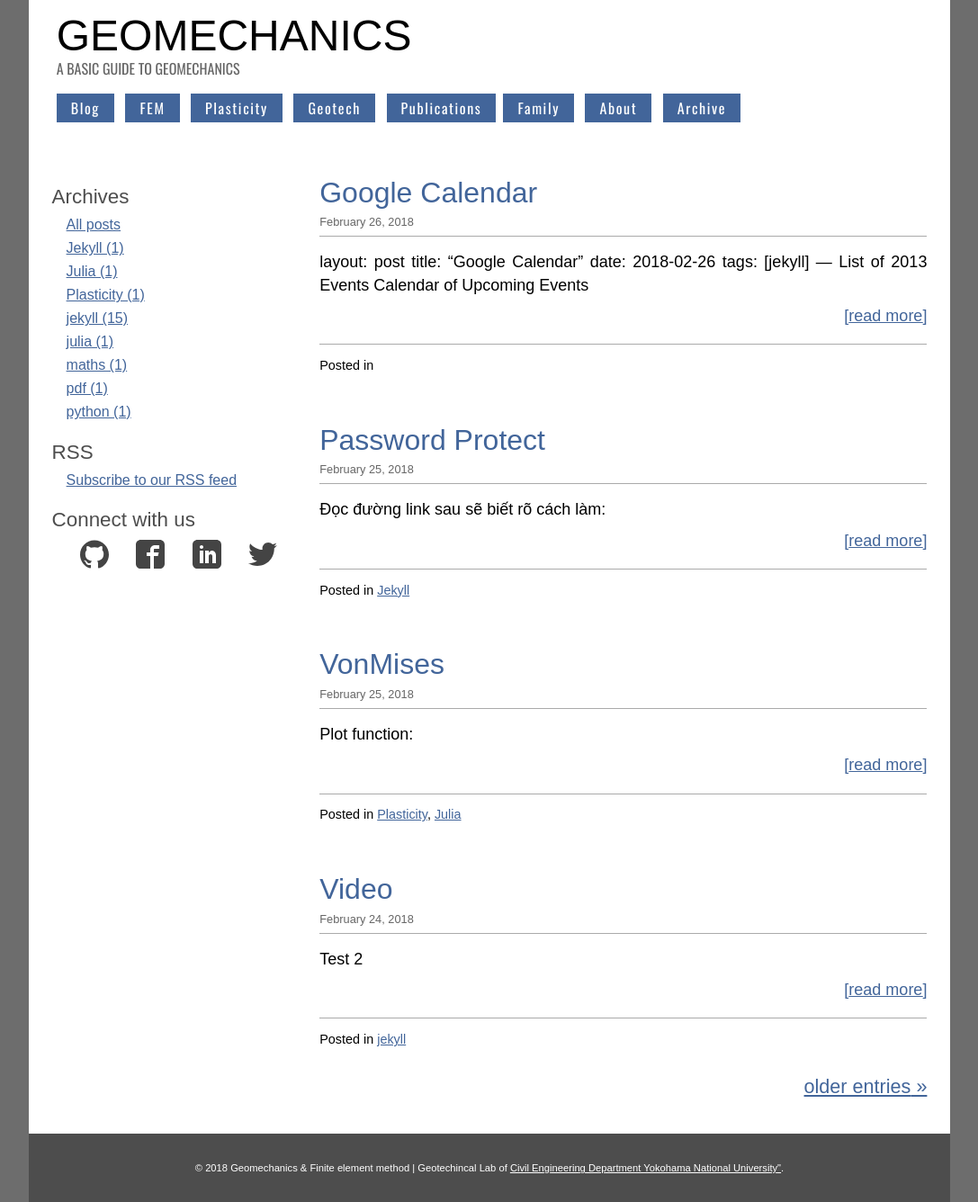
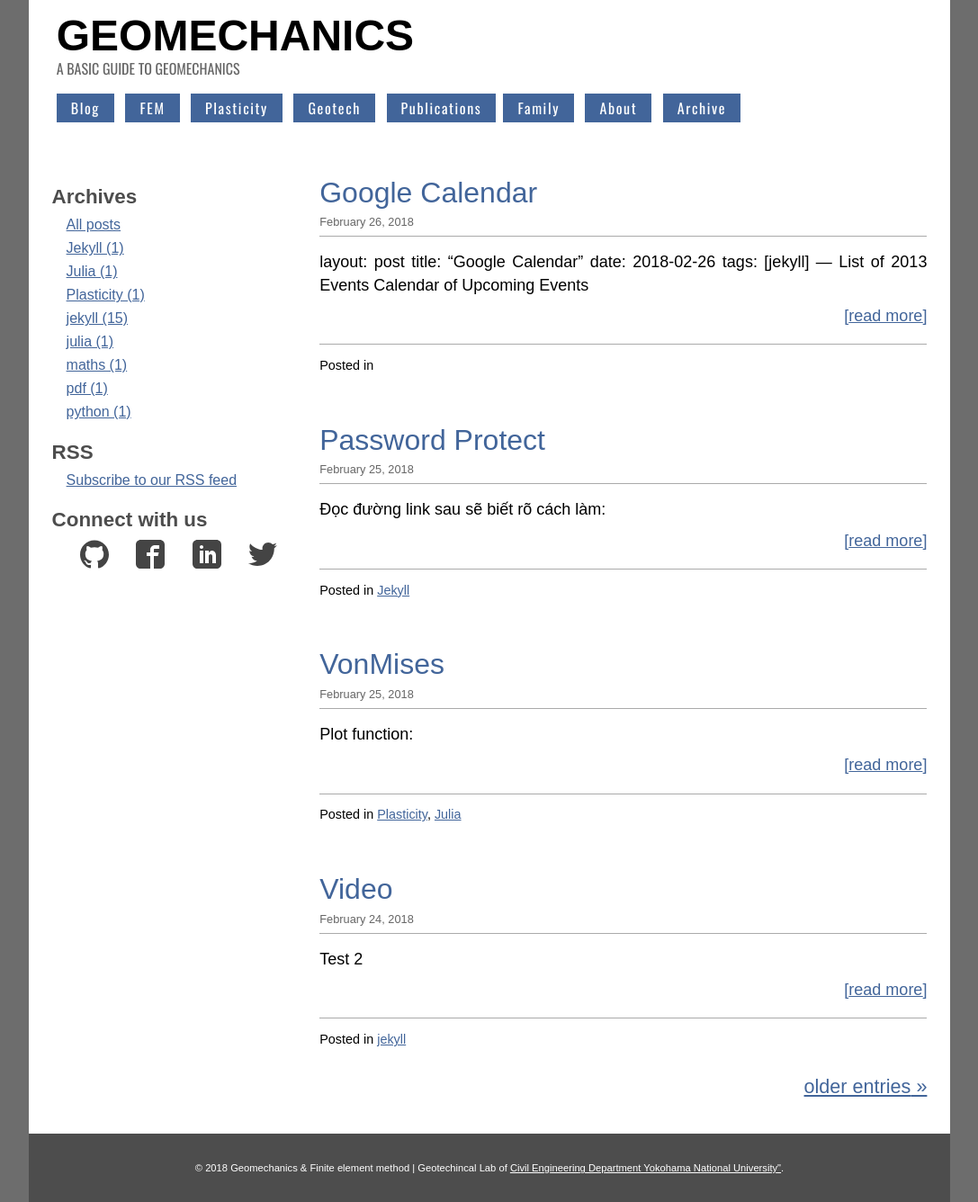
Before and after one commit to quangvunp/geomechanics, a Jekyll site: the page built from index.html, in a window 1280 px wide. Shown: the whole page at 90% size, without its empty margins (96-1183 px from the left). Built offline with Jekyll 4.4.1, drawn with Linux system fonts in a browser that asks for light colours; the list of posts is cut into pages by our own code.

Commit message:
Update main.css

```diff
--- a/css/main.css
+++ b/css/main.css
@@ -291,8 +291,9 @@ th {
 
 h1, h2, h3, h4, h5, h6 {
  	font-family: Arial, "Helvetica Neue", Helvetica, sans-serif;
-        font-size: 100%; font-weight: 500;
+        font-size: 100%; /*font-weight: 500; */
   	text-align: left;
+	font-weight: bold
 }
 
 
```
